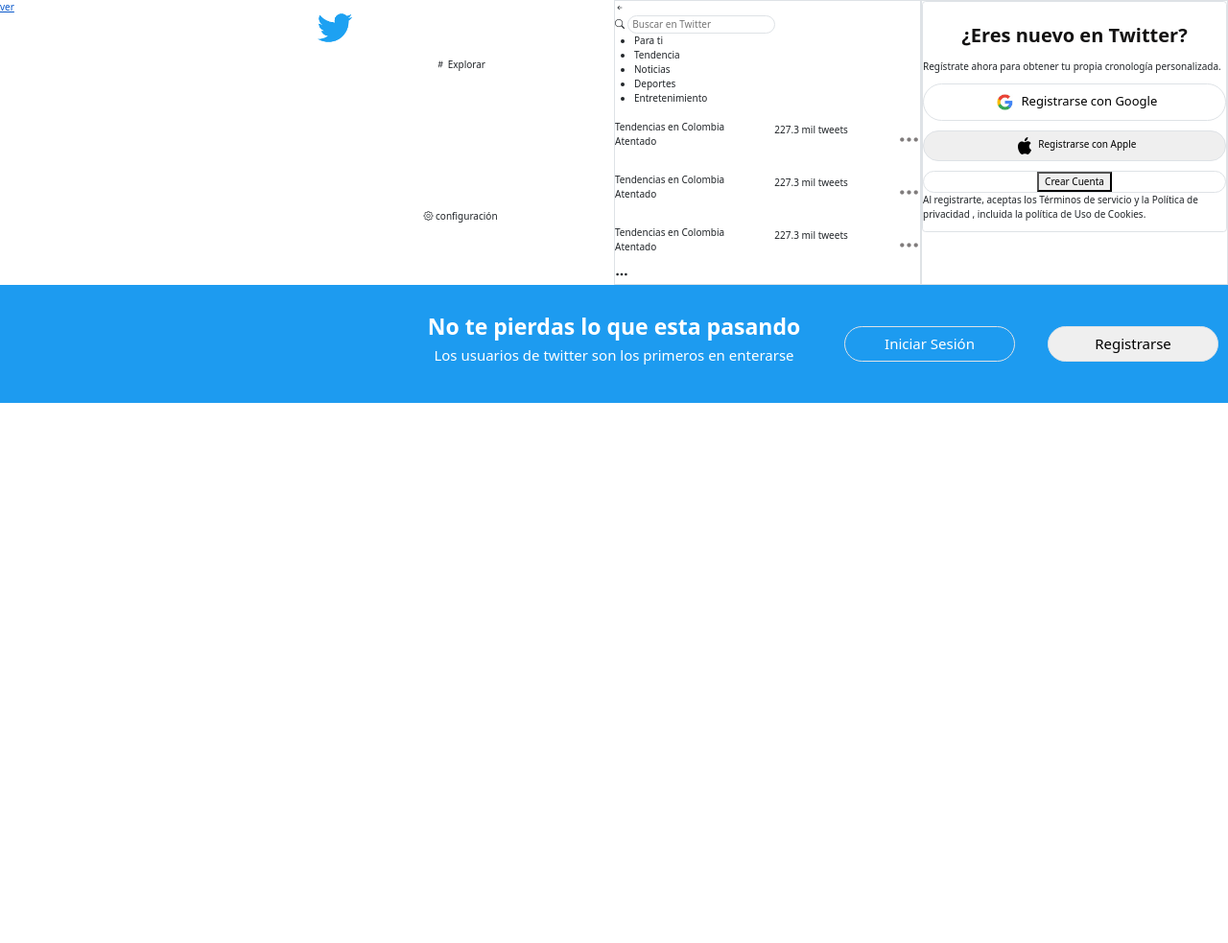
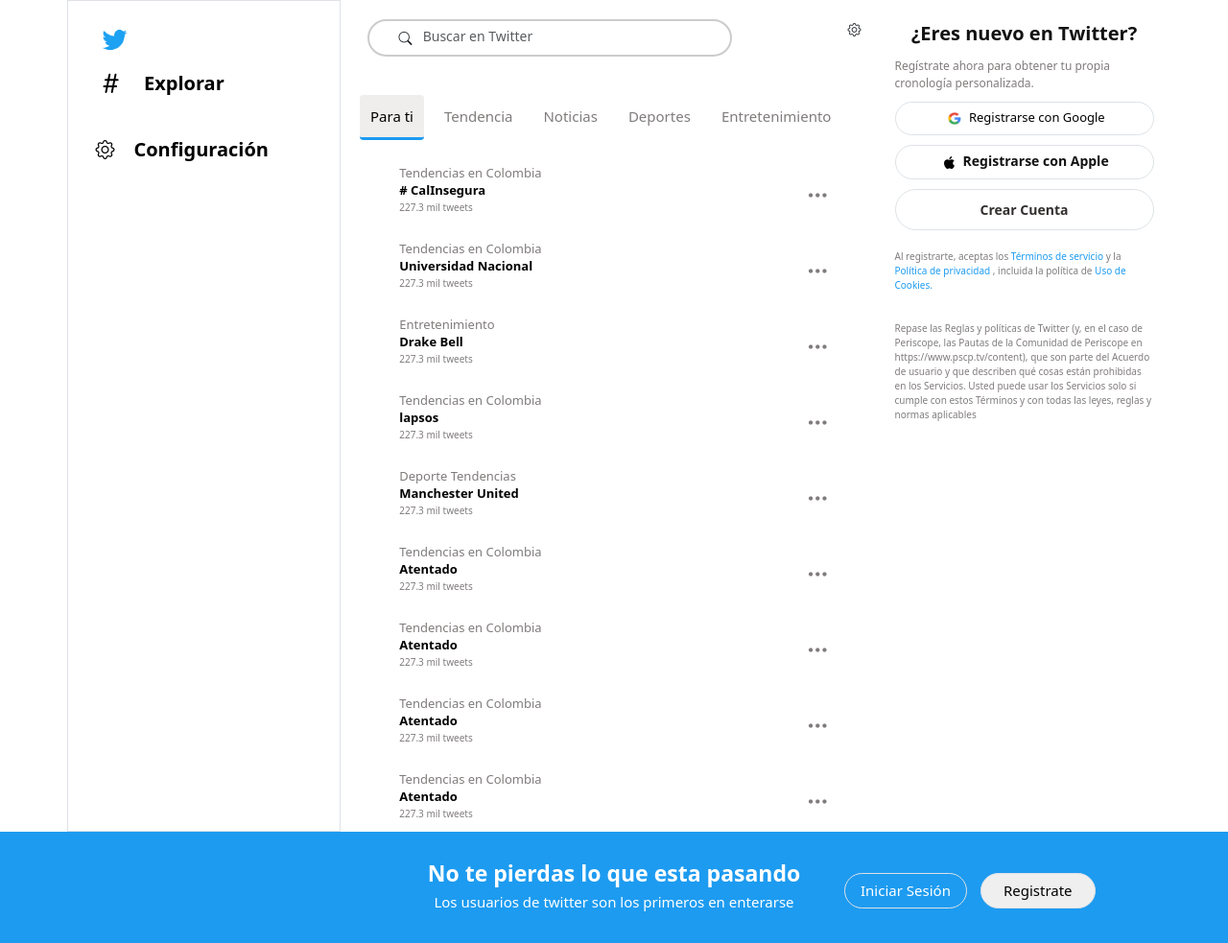
Before and after one commit to torco34/twitter, a plain HTML site: page index.html in a window 1280 px wide. Shown: the whole page at 96% size. Before the commit the page ends 800 px from the top, so only its background shows below. Drawn offline with nearby package versions, Linux system fonts and the light colour scheme.

Commit message:
arreglos 2 cambiado index

```diff
--- a/index.html
+++ b/index.html
@@ -11,6 +11,7 @@
       integrity="sha384-KK94CHFLLe+nY2dmCWGMq91rCGa5gtU4mk92HdvYe+M/SXH301p5ILy+dN9+nJOZ"
       crossorigin="anonymous"
     />
+    <link rel="stylesheet" href="" />
     <link
       rel="stylesheet"
       href="https://cdn.jsdelivr.net/npm/bootstrap-icons@1.10.4/font/bootstrap-icons.css"
@@ -18,162 +19,191 @@
     <title>Twitter</title>
   </head>
   <body>
-    <div class="container-padre">
-      <a href="borr.html">ver</a>
-      <div class="secton-img-twitter">
+    <div class="container">
+      <div class="row">
+        <div class="col-md-3 border">
+          <div class="">
+            <div class="container-img-twitter">
               <div class="container-img">
                 <div class="div-img">
                   <img src="./img/twitter.png" alt="" />
                 </div>
               </div>
-        <div class="botoNumeral">
-          <div class="rounded-pill boton-numer">
+              <!--  -->
+              <div class="boton-padre-numeral">
+                <div class="rounded-pill botoNumeral">
                   <i class="bi bi-hash"></i>
                   <span>Explorar</span>
                 </div>
               </div>
               <!--  -->
-        <div class="botonConfig">
-          <div class="rounded-pill boton-conf">
+              <div class="boton-padre-config">
+                <div class="rounded-pill botonConfig">
                   <i class="bi bi-gear"></i>
-            <span class="">configuración</span>
+                  <span class="">Configuración</span>
                 </div>
               </div>
             </div>
-
-      <div class="border iconos">
-        <div class="iconos-flech">
-          <i class="bi bi-arrow-left-short"></i>
           </div>
-
-        <div class="input-icon">
-          <div class="">
+        </div>
+        <div class="col-md-6 col-centro">
+          <div class="container-buscador-padre">
+            <div class="container-buscador">
+              <div class="div-inpu-icon rounded-pill">
                 <i class="bi bi-search"></i>
+                <form action="">
                   <input
                     type="text"
-              class="border rounded-pill"
+                    class="form-control"
                     placeholder=" Buscar en Twitter "
                   />
+                </form>
               </div>
-          <div class="borde cuerpo-lista">
-            <ul class="borde">
-              <li class="active">Para ti</li>
+              <div class="icon-vertical">
+                <i class="bi bi-gear"></i>
+              </div>
+            </div>
+          </div>
+          <!--  -->
+          <div class="container-texto">
+            <div>
+              <ul class=" ">
+                <li class="rounded active">Para ti</li>
                 <li>Tendencia</li>
                 <li>Noticias</li>
                 <li>Deportes</li>
                 <li>Entretenimiento</li>
               </ul>
             </div>
-          <div class="coerpo-tendecia">
-            <!-- <div class="div-container-tendencia">
-              <div class="texto1">
-                <p>Tendencias en Colombia<br /><span># CalInsegura</span></p>
+            <!-- cuerpo -->
           </div>
+          <div class="container">
+            <div class="row">
+              <div class="col-md-1"></div>
+              <div class="col-md-10">
+                <!-- col  comenza-->
+                <div class="div-container-tendencia">
+                  <div class="texto">
+                    <p>
+                      Tendencias en Colombia<br /><span># CalInsegura</span>
+                    </p>
                     <p class="twitter">227.3 mil tweets</p>
-              <div class="ico">
-                <i class="bi bi-three-dots"></i>
                   </div>
-            </div> -->
-            <!-- <div class="div-container-tendencia">
-              <div class="texto2">
-                <p>
-                  Tendencias en Colombia<br /><span> Universidad Nacional</span>
-                </p>
-              </div>
-              <p class="twitter">227.3 mil tweets</p>
-              <div class="ico">
-                <i class="bi bi-three-dots"></i>
-              </div>
-            </div> -->
-            <!--  -->
-            <!-- <div class="div-container-tendencia">
-              <div class="texto3">
-                <p>Entretenimiento<br /><span> Drake Bell</span></p>
-              </div>
-              <p class="twitter">227.3 mil tweets</p>
-              <div class="ico">
-                <i class="bi bi-three-dots"></i>
-              </div>
-            </div> -->
-            <!--  -->
-            <!-- <div class="div-container-tendencia">
-              <div class="texto4">
-                <p>Tendencias en Colombia<br /><span>lapsos</span></p>
-              </div>
-              <p class="twitter">227.3 mil tweets</p>
-              <div class="ico">
-                <i class="bi bi-three-dots"></i>
-              </div>
-            </div> -->
-            <!--  -->
-            <!-- <div class="div-container-tendencia">
-              <div class="texto5">
-                <p>Deporte Tendencias<br /><span>Manchester United</span></p>
-              </div>
-              <p class="twitter">227.3 mil tweets</p>
-              <div class="ico">
-                <i class="bi bi-three-dots"></i>
-              </div>
-            </div> -->
-            <!--  -->
-            <!-- <div class="div-container-tendencia">
-              <div class="texto6">
-                <p>Tendencias en Colombia<br /><span>Atentado </span></p>
-              </div>
-              <p class="twitter">227.3 mil tweets</p>
-              <div class="ico">
-                <i class="bi bi-three-dots"></i>
-              </div>
-            </div> -->
-            <!--  -->
-            <div class="div-container-tendencia">
-              <div class="texto7">
-                <p>Tendencias en Colombia<br /><span>Atentado </span></p>
-              </div>
-              <p class="twitter">227.3 mil tweets</p>
-              <div class="ico">
-                <i class="bi bi-three-dots"></i>
-              </div>
-            </div>
-            <!--  -->
-          </div>
-          <div class="div-container-tendencia">
-            <div class="texto7">
-              <p>Tendencias en Colombia<br /><span>Atentado </span></p>
-            </div>
-            <p class="twitter">227.3 mil tweets</p>
                   <div class="ico">
                     <i class="bi bi-three-dots"></i>
                   </div>
                 </div>
                 <!--  -->
                 <div class="div-container-tendencia">
-            <div class="texto7">
-              <p>Tendencias en Colombia<br /><span>Atentado </span></p>
+                  <div class="texto">
+                    <p>
+                      Tendencias en Colombia<br /><span>
+                        Universidad Nacional</span
+                      >
+                    </p>
+                    <p class="twitter">227.3 mil tweets</p>
                   </div>
-            <p class="twitter">227.3 mil tweets</p>
+
                   <div class="ico">
                     <i class="bi bi-three-dots"></i>
                   </div>
                 </div>
                 <!--  -->
+                <div class="div-container-tendencia">
+                  <div class="texto">
+                    <p>Entretenimiento<br /><span> Drake Bell</span></p>
+                    <p class="twitter">227.3 mil tweets</p>
                   </div>
-        <div class="icon-vertical">
+
+                  <div class="ico">
                     <i class="bi bi-three-dots"></i>
                   </div>
                 </div>
-      <div class="border border-container">
                 <!--  -->
-        <div class="border rounded body-text">
+                <div class="div-container-tendencia">
+                  <div class="texto">
+                    <p>Tendencias en Colombia<br /><span>lapsos</span></p>
+                    <p class="twitter">227.3 mil tweets</p>
+                  </div>
+
+                  <div class="ico">
+                    <i class="bi bi-three-dots"></i>
+                  </div>
+                </div>
+                <!--  -->
+                <div class="div-container-tendencia">
+                  <div class="texto">
+                    <p>
+                      Deporte Tendencias<br /><span>Manchester United</span>
+                    </p>
+                    <p class="twitter">227.3 mil tweets</p>
+                  </div>
+
+                  <div class="ico">
+                    <i class="bi bi-three-dots"></i>
+                  </div>
+                </div>
+                <!--  -->
+                <div class="div-container-tendencia">
+                  <div class="texto">
+                    <p>Tendencias en Colombia<br /><span>Atentado </span></p>
+                    <p class="twitter">227.3 mil tweets</p>
+                  </div>
+
+                  <div class="ico">
+                    <i class="bi bi-three-dots"></i>
+                  </div>
+                </div>
+                <!--  -->
+                <div class="div-container-tendencia">
+                  <div class="texto">
+                    <p>Tendencias en Colombia<br /><span>Atentado </span></p>
+                    <p class="twitter">227.3 mil tweets</p>
+                  </div>
+
+                  <div class="ico">
+                    <i class="bi bi-three-dots"></i>
+                  </div>
+                </div>
+                <!--  -->
+                <div class="div-container-tendencia">
+                  <div class="texto">
+                    <p>Tendencias en Colombia<br /><span>Atentado </span></p>
+                    <p class="twitter">227.3 mil tweets</p>
+                  </div>
+
+                  <div class="ico">
+                    <i class="bi bi-three-dots"></i>
+                  </div>
+                </div>
+                <!--  -->
+                <div class="div-container-tendencia">
+                  <div class="texto">
+                    <p>Tendencias en Colombia<br /><span>Atentado </span></p>
+                    <p class="twitter">227.3 mil tweets</p>
+                  </div>
+
+                  <div class="ico">
+                    <i class="bi bi-three-dots"></i>
+                  </div>
+                </div>
+                <!-- col termin -->
+              </div>
+              <div class="col-md-1"></div>
+            </div>
+          </div>
+        </div>
+        <div class="col-md-3">
+          <div class="contain">
             <div class="container-text">
-            <p class="text-pregunt">¿Eres nuevo en Twitter?</p>
+              <p>¿Eres nuevo en Twitter?</p>
             </div>
-          <div class="texto-p">
+            <div class="div-parrafo">
               <p>
-              Regístrate ahora para obtener tu propia cronología personalizada.
+                Regístrate ahora para obtener tu propia cronología
+                personalizada.
               </p>
             </div>
-          <!--  -->
             <div class="border-container">
               <div class="container-google">
                 <button class="border rounded-pill text-center">
@@ -185,32 +215,44 @@
             <!--  -->
             <div class="border-container">
               <div class="container-apple">
-              <button class="border rounded-pill text-center">
+                <div class="border rounded-pill text-center">
                   <img src="./img/apples.svg" alt="" />
                   Registrarse con Apple
-              </button>
                 </div>
               </div>
-
+            </div>
             <!--  -->
             <div class="border-container">
               <div class="container-crear">
                 <div class="border text-center rounded-pill">
-                <button class="">Crear Cuenta</button>
+                  <a href="" class="btn">Crear Cuenta</a>
                 </div>
               </div>
             </div>
-          <div class="">
+            <!--  -->
+            <div class="container-text-botones">
               <p>
-              Al registrarte, aceptas los <span>Términos de servicio </span>y la
+                Al registrarte, aceptas los <span>Términos de servicio </span>y
+                la
                 <span> Política de privacidad</span>
                 , incluida la política de <span>Uso de Cookies.</span>
               </p>
             </div>
+            <!--  -->
+            <div class="container-text-botones">
+              <p>
+                Repase las Reglas y políticas de Twitter (y, en el caso de
+                Periscope, las Pautas de la Comunidad de Periscope en
+                https://www.pscp.tv/content), que son parte del Acuerdo de
+                usuario y que describen qué cosas están prohibidas en los
+                Servicios. Usted puede usar los Servicios solo si cumple con
+                estos Términos y con todas las leyes, reglas y normas aplicables
+              </p>
             </div>
             <!--  -->
           </div>
-      <!--  -->
+        </div>
+      </div>
     </div>
     <footer class="footer">
       <div class="row">
@@ -220,13 +262,16 @@
           <p>Los usuarios de twitter son los primeros en enterarse</p>
         </div>
         <div class="col-md-4 div-botones">
-          <button class="rounded-pill border border inicio">
-            Iniciar Sesión
-          </button>
-          <button class="rounded-pill border registro">Registrarse</button>
+          <div class="pointer">
+            <button class="rounded-pill border inicio">Iniciar Sesión</button>
+          </div>
+          <div class="">
+            <button class="rounded-pill border registro">Registrate</button>
+          </div>
         </div>
       </div>
     </footer>
+
     <script
       src="https://cdn.jsdelivr.net/npm/bootstrap@5.3.0-alpha3/dist/js/bootstrap.bundle.min.js"
       integrity="sha384-ENjdO4Dr2bkBIFxQpeoTz1HIcje39Wm4jDKdf19U8gI4ddQ3GYNS7NTKfAdVQSZe"
```
Lines whose indentation alone changed are shown as unchanged.
